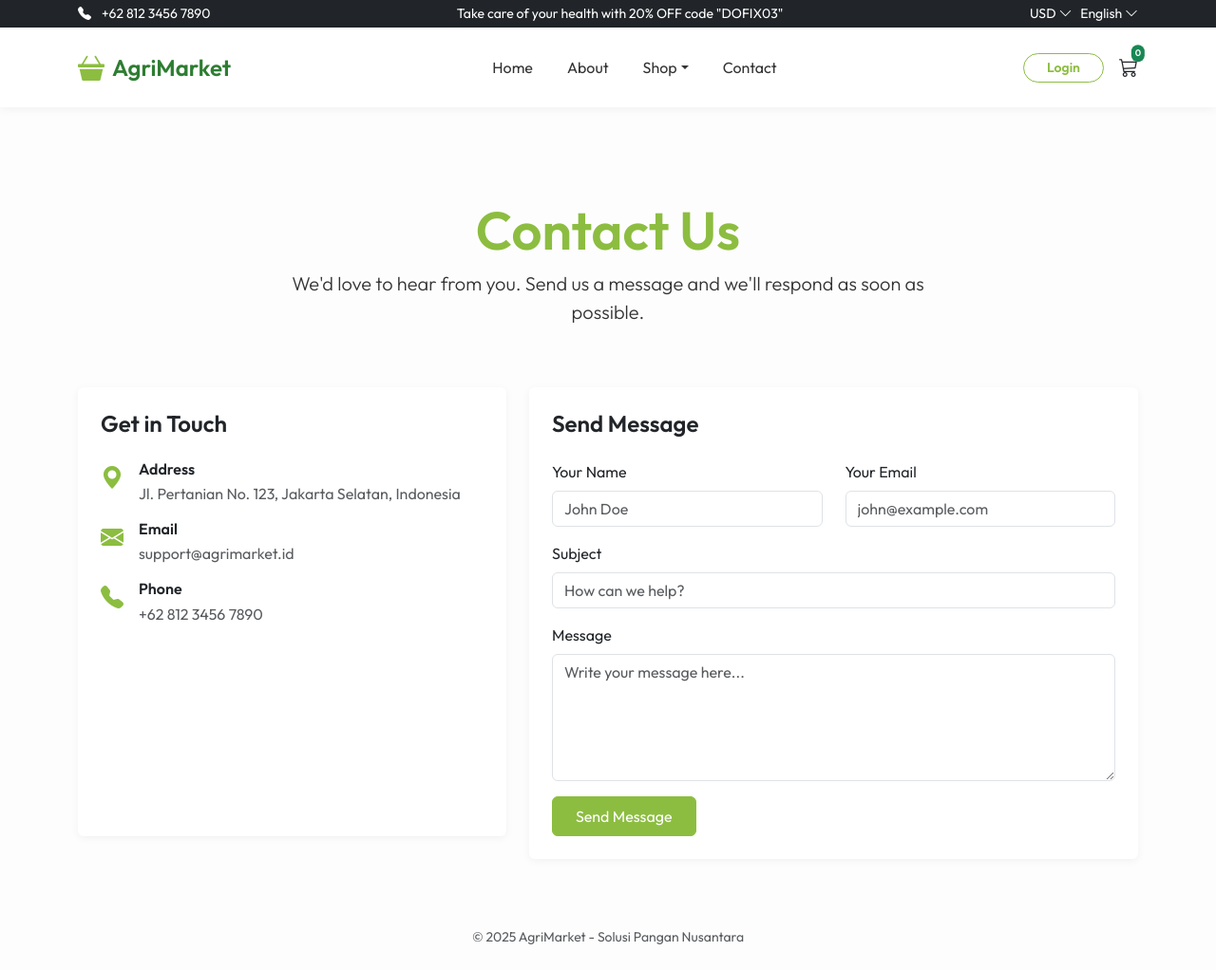
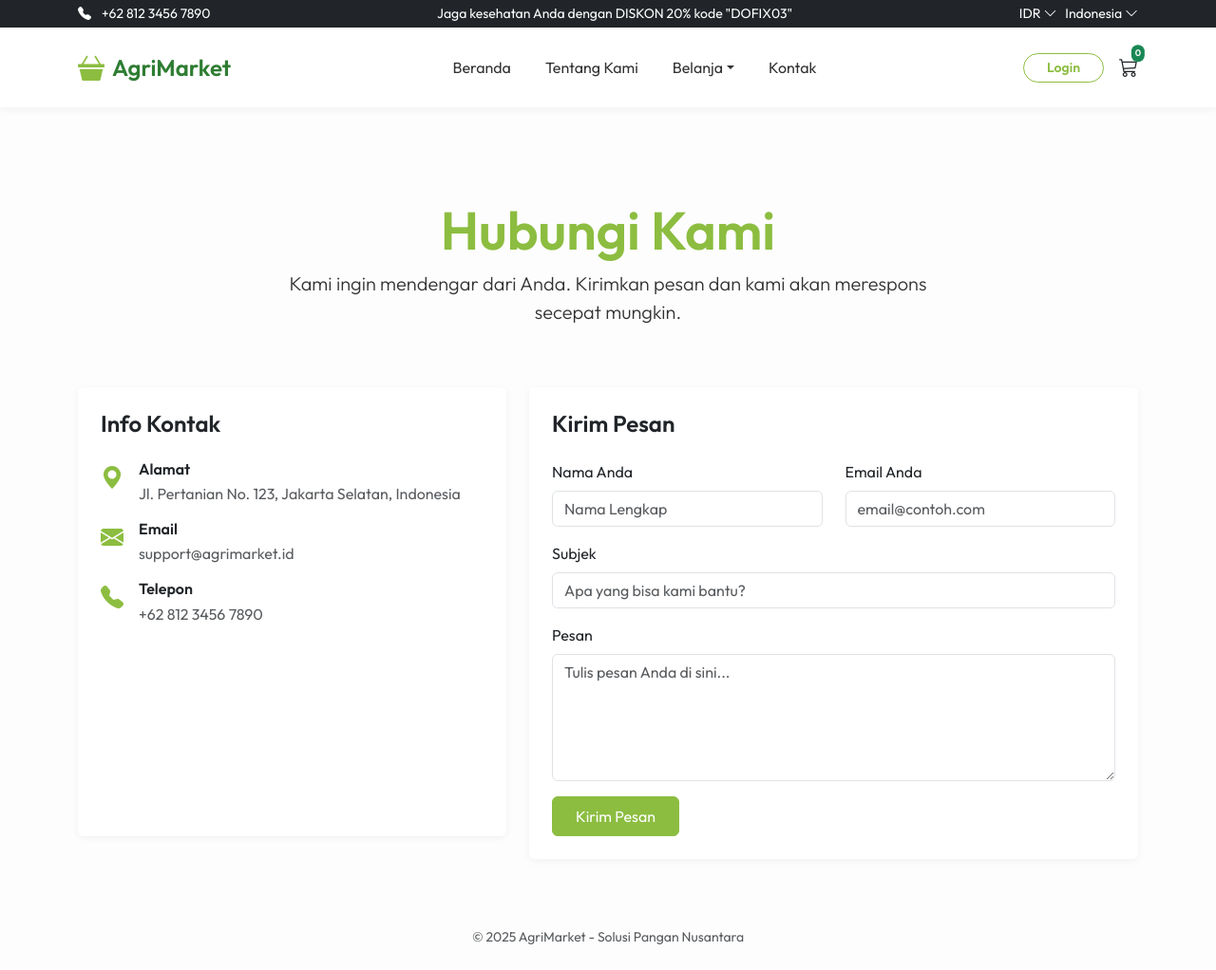
Before and after one commit to Alfandhy/agrimarket-flask, a Flask app: page /contact in a window 1280 px wide. Shown: the whole page at 95% size. Run offline with Flask 3, Linux system fonts and the light colour scheme; some libraries are stand-ins or nearby versions.

Commit message:
update bahasa

```diff
--- a/templates/base.html
+++ b/templates/base.html
@@ -87,8 +87,8 @@
     <div class="bg-dark text-white py-1 small">
         <div class="container d-flex justify-content-between align-items-center">
             <div><i class="bi bi-telephone-fill me-2"></i> +62 812 3456 7890</div>
-            <div>Take care of your health with 20% OFF code "DOFIX03"</div>
-            <div>USD <i class="bi bi-chevron-down"></i> &nbsp; English <i class="bi bi-chevron-down"></i></div>
+            <div>Jaga kesehatan Anda dengan DISKON 20% kode "DOFIX03"</div>
+            <div>IDR <i class="bi bi-chevron-down"></i> &nbsp; Indonesia <i class="bi bi-chevron-down"></i></div>
         </div>
     </div>
 
@@ -102,19 +102,19 @@
             </button>
             <div class="collapse navbar-collapse" id="navbarNav">
                 <ul class="navbar-nav mx-auto">
-                    <li class="nav-item"><a class="nav-link" href="{{ url_for('main.index') }}">Home</a></li>
-                    <li class="nav-item"><a class="nav-link" href="{{ url_for('main.about') }}">About</a></li>
+                    <li class="nav-item"><a class="nav-link" href="{{ url_for('main.index') }}">Beranda</a></li>
+                    <li class="nav-item"><a class="nav-link" href="{{ url_for('main.about') }}">Tentang Kami</a></li>
                     <li class="nav-item dropdown">
-                        <a class="nav-link dropdown-toggle" href="#" data-bs-toggle="dropdown">Shop</a>
+                        <a class="nav-link dropdown-toggle" href="#" data-bs-toggle="dropdown">Belanja</a>
                         <ul class="dropdown-menu">
-                            <li><a class="dropdown-item" href="{{ url_for('main.index') }}">All Products</a></li>
+                            <li><a class="dropdown-item" href="{{ url_for('main.index') }}">Semua Produk</a></li>
                             <!-- Dynamic Categories could go here if injected globally, for now static link to index -->
                         </ul>
                     </li>
-                    <li class="nav-item"><a class="nav-link" href="{{ url_for('main.contact') }}">Contact</a></li>
+                    <li class="nav-item"><a class="nav-link" href="{{ url_for('main.contact') }}">Kontak</a></li>
                     {% if current_user.is_authenticated %}
                     <li class="nav-item">
-                        <a class="nav-link" href="{{ url_for('main.dashboard') }}">Dashboard</a>
+                        <a class="nav-link" href="{{ url_for('main.dashboard') }}">Dasbor</a>
                     </li>
                     {% if current_user.role == 'admin' %}
                     <li class="nav-item dropdown">
@@ -128,7 +128,7 @@
                     </li>
                     {% endif %}
                     <li class="nav-item">
-                        <a class="nav-link text-danger" href="{{ url_for('auth.logout') }}">Logout</a>
+                        <a class="nav-link text-danger" href="{{ url_for('auth.logout') }}">Keluar</a>
                     </li>
                     {% endif %}
                 </ul>
@@ -153,16 +153,16 @@
                         </a>
                         <ul class="dropdown-menu dropdown-menu-end shadow-sm border-0">
                             <li><a class="dropdown-item" href="{{ url_for('main.dashboard') }}"><i
-                                        class="bi bi-grid me-2"></i> Dashboard</a></li>
+                                        class="bi bi-grid me-2"></i> Dasbor</a></li>
                             {% if current_user.role == 'admin' %}
                             <li><a class="dropdown-item" href="{{ url_for('admin.manage_banners') }}"><i
-                                        class="bi bi-images me-2"></i> Manage Banners</a></li>
+                                        class="bi bi-images me-2"></i> Kelola Banner</a></li>
                             {% endif %}
                             <li>
                                 <hr class="dropdown-divider">
                             </li>
                             <li><a class="dropdown-item text-danger" href="{{ url_for('auth.logout') }}"><i
-                                        class="bi bi-box-arrow-right me-2"></i> Logout</a></li>
+                                        class="bi bi-box-arrow-right me-2"></i> Keluar</a></li>
                         </ul>
                     </div>
                     {% else %}
--- a/templates/contact.html
+++ b/templates/contact.html
@@ -2,19 +2,19 @@
 {% block content %}
 <div class="row justify-content-center">
     <div class="col-md-8 text-center mb-5">
-        <h1 class="display-4 fw-bold text-success">Contact Us</h1>
-        <p class="lead">We'd love to hear from you. Send us a message and we'll respond as soon as possible.</p>
+        <h1 class="display-4 fw-bold text-success">Hubungi Kami</h1>
+        <p class="lead">Kami ingin mendengar dari Anda. Kirimkan pesan dan kami akan merespons secepat mungkin.</p>
     </div>
 </div>
 
 <div class="row justify-content-center">
     <div class="col-md-5 mb-4">
         <div class="card border-0 shadow-sm h-100 p-4">
-            <h4 class="fw-bold mb-4">Get in Touch</h4>
+            <h4 class="fw-bold mb-4">Info Kontak</h4>
             <div class="d-flex align-items-start mb-3">
                 <i class="bi bi-geo-alt-fill text-success fs-4 me-3"></i>
                 <div>
-                    <h6 class="fw-bold mb-1">Address</h6>
+                    <h6 class="fw-bold mb-1">Alamat</h6>
                     <p class="text-muted mb-0">Jl. Pertanian No. 123, Jakarta Selatan, Indonesia</p>
                 </div>
             </div>
@@ -28,7 +28,7 @@
             <div class="d-flex align-items-start">
                 <i class="bi bi-telephone-fill text-success fs-4 me-3"></i>
                 <div>
-                    <h6 class="fw-bold mb-1">Phone</h6>
+                    <h6 class="fw-bold mb-1">Telepon</h6>
                     <p class="text-muted mb-0">+62 812 3456 7890</p>
                 </div>
             </div>
@@ -37,28 +37,28 @@
 
     <div class="col-md-7">
         <div class="card border-0 shadow-sm p-4">
-            <h4 class="fw-bold mb-4">Send Message</h4>
+            <h4 class="fw-bold mb-4">Kirim Pesan</h4>
             <form>
                 <div class="row">
                     <div class="col-md-6 mb-3">
-                        <label class="form-label">Your Name</label>
-                        <input type="text" class="form-control" placeholder="John Doe">
+                        <label class="form-label">Nama Anda</label>
+                        <input type="text" class="form-control" placeholder="Nama Lengkap">
                     </div>
                     <div class="col-md-6 mb-3">
-                        <label class="form-label">Your Email</label>
-                        <input type="email" class="form-control" placeholder="john@example.com">
+                        <label class="form-label">Email Anda</label>
+                        <input type="email" class="form-control" placeholder="email@contoh.com">
                     </div>
                 </div>
                 <div class="mb-3">
-                    <label class="form-label">Subject</label>
-                    <input type="text" class="form-control" placeholder="How can we help?">
+                    <label class="form-label">Subjek</label>
+                    <input type="text" class="form-control" placeholder="Apa yang bisa kami bantu?">
                 </div>
                 <div class="mb-3">
-                    <label class="form-label">Message</label>
-                    <textarea class="form-control" rows="5" placeholder="Write your message here..."></textarea>
+                    <label class="form-label">Pesan</label>
+                    <textarea class="form-control" rows="5" placeholder="Tulis pesan Anda di sini..."></textarea>
                 </div>
                 <button type="button" class="btn btn-primary px-4 py-2"
-                    onclick="alert('Pesan terkirim (Simulasi).')">Send Message</button>
+                    onclick="alert('Pesan terkirim (Simulasi).')">Kirim Pesan</button>
             </form>
         </div>
     </div>
```
Also changed, not shown: templates/about.html (+5 -7 lines).
